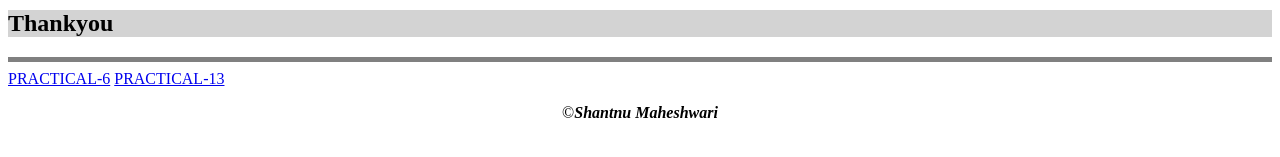
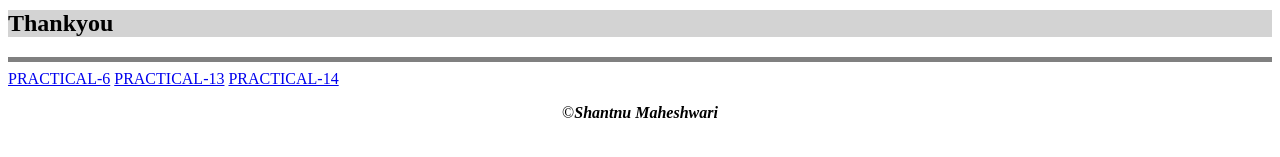
Before and after one commit to shantnuking/fullstackpractical, a plain HTML site: page index.html in a window 1280 px wide. Shown: the part 555-712 px from the top of the page. Drawn offline with Linux system fonts and the light colour scheme.

Commit message:
added practical 14

```diff
--- a/index.html
+++ b/index.html
@@ -20,6 +20,7 @@
     <hr noshade size="5">
     <a href="./practical6.html">PRACTICAL-6</a>
     <a href="./practical13.html">PRACTICAL-13</a>
+    <a href="./practical14.html">PRACTICAL-14</a>
     <p style=" text-align-last: center;">&copy;<b><i>Shantnu Maheshwari</i></b></p>
 
 </body>
```
